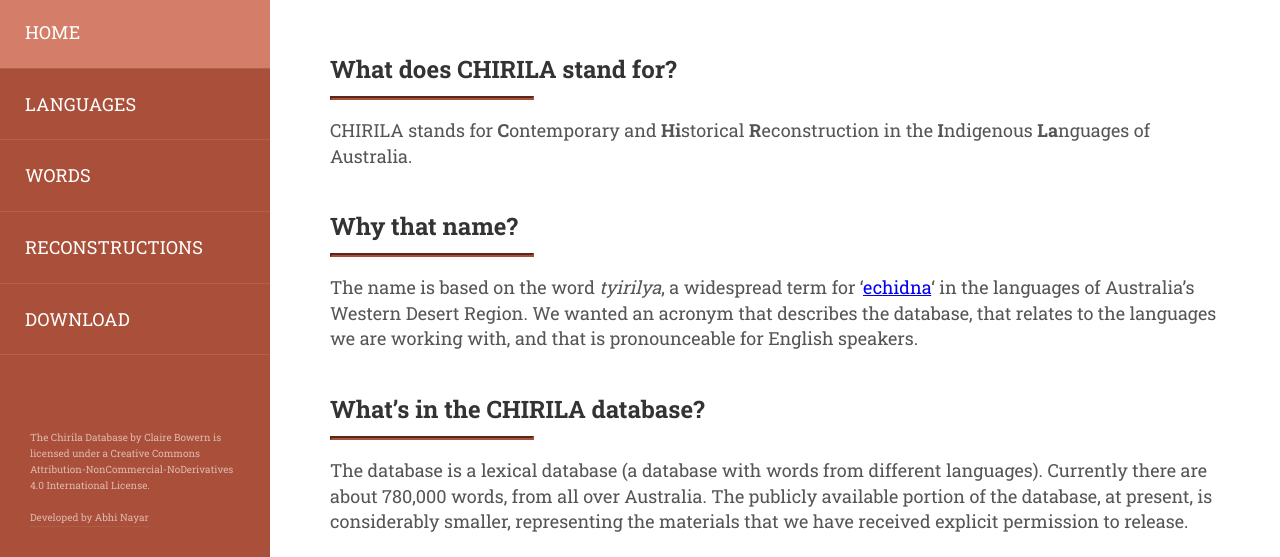
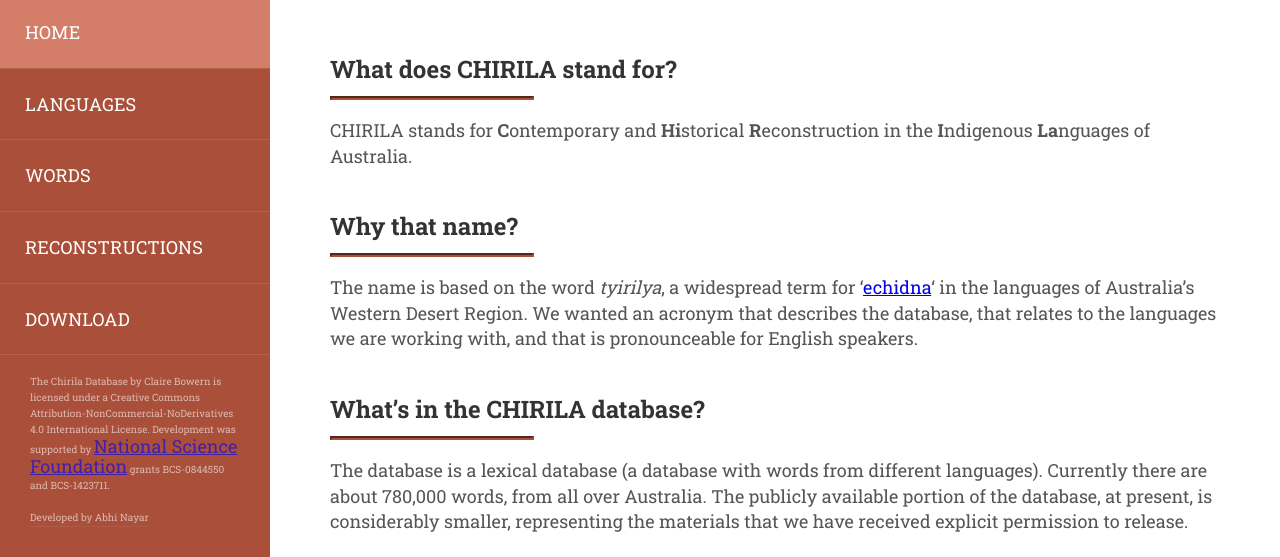
Before and after one commit to abhinayar/ChirilaDB, a plain HTML site: page index.html in a window 1280 px wide. Shown: the part 243-800 px from the top of the page. Drawn offline with nearby package versions, Linux system fonts and the light colour scheme; a script that the page names is missing.

Commit message:
added grant info
Addresses #7.

```diff
--- a/index.html
+++ b/index.html
@@ -44,7 +44,7 @@ JS:
 		<meta name="robots" content="index, follow"/>
 		<meta name="robots" content="noodp, noydir"/>
 		<meta name="subject" content="CHIRILA stands for Contemporary and Historical Reconstruction in the Indigenous Languages of Australia.">
-		<meta name="Classification" content="Linguistics, Australia, Pama, Nguyen, Chirila, DB, Claire, Bowern, Yale, Abhi, Nayar, Digital, Humanities">
+		<meta name="Classification" content="Linguistics, Australia, Pama-Nyungan, Chirila, DB, Claire, Bowern, Yale, Abhi, Nayar, Digital, Humanities">
        	<meta name="Keywords" content="Digital, Humanities, Australia, Aborigine, language, linguistic, visualization, database, access, open, free, education, learn, teach, reconstruction, indigenous">
        	<meta name="Language" content="English">
 		<META HTTP-EQUIV="Expires" content="never">
@@ -433,7 +433,7 @@ JS:
 					<div class="copyright">
                         The Chirila Database by Claire Bowern is licensed
                         under a Creative Commons Attribution-NonCommercial-NoDerivatives
-                        4.0 International License.
+                        4.0 International License. Development was supported by <a href="nsf.gov">National Science Foundation</a> grants BCS-0844550 and BCS-1423711.
                         <br>
                         <br>
                         <span class="dev">
```
